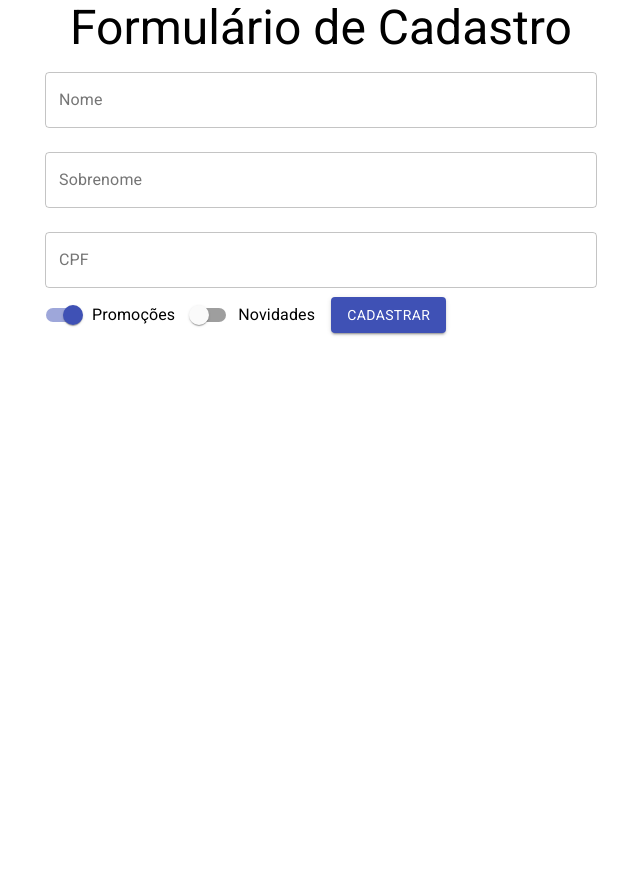
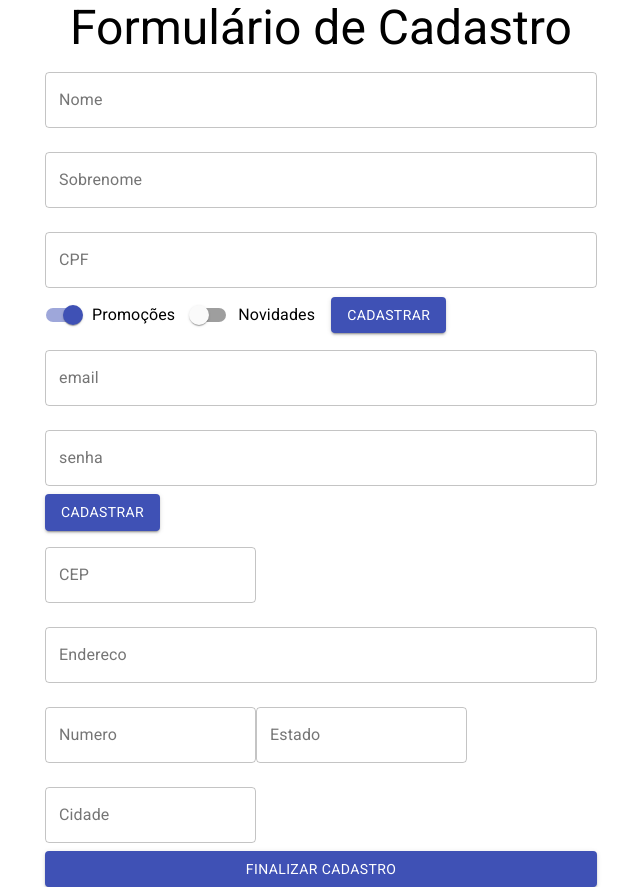
Before and after one commit to brunocesaras/heact-hooks-contextos-boas-praticas, a React (Create React App) app: page / in a window 1280 px wide. Shown: the whole page, without its empty margins (319-959 px from the left). Before the commit the page ends 800 px from the top, so only its background shows below. Built offline with nearby package versions, Linux system fonts and the light colour scheme.

Commit message:
aula 1 - criando novos componentes.

```diff
--- /dev/null
+++ b/src/components/FormularioCadastro/DadosEntrega.jsx
@@ -0,0 +1,29 @@
+import React from 'react';
+import { TextField, Button } from '@material-ui/core';
+
+function DadosEntrega(){
+  return(
+    <form>
+      <TextField id= "cep" label="CEP" type="number"
+        variant="outlined"
+        margin="normal"/>
+      <TextField id= "endereco" label="Endereco" type="text"
+        variant="outlined"
+        margin="normal"
+        fullWidth />
+      <TextField id= "numero" label="Numero" type="number"
+        variant="outlined"
+        margin="normal" />
+      <TextField id= "estado" label="Estado" type="text"
+        variant="outlined"
+        margin="normal" />
+      <TextField id= "cidade" label="Cidade" type="text"
+        variant="outlined"
+        margin="normal" />
+
+      <Button type="submit" variant="contained" color="primary" fullWidth >Finalizar Cadastro</Button>
+    </form>
+  );
+}
+
+export default DadosEntrega;
--- /dev/null
+++ b/src/components/FormularioCadastro/DadosPessoais.jsx
@@ -0,0 +1,84 @@
+import React, {useState} from 'react'
+import { Button, TextField, Switch, FormControlLabel } from '@material-ui/core';
+
+
+function DadosPessoais( {aoEnviar, validarCPFProps2} ){
+  const [nome, setNome] = useState("");
+  const [sobrenome, setSobrenome] = useState("");
+  const [cpf, setCpf] = useState("");
+  const [promocoes, setPromocoes] = useState(true);
+  const [novidades, setNovidades] = useState(false);
+  const [erros, setErros] = useState({
+    cpf: {valido:true, texto:""}
+  });
+
+  return (
+    <form onSubmit={ (event) => {
+        event.preventDefault();
+        aoEnviar({nome, sobrenome, cpf, promocoes, novidades});
+      }}>
+      <TextField
+        value={nome}
+        onChange = { (event) => {
+          let tmpNome = event.target.value;
+          setNome(tmpNome);
+        }}
+        id="nome"
+        label="Nome"
+        variant="outlined"
+        margin="normal"
+        fullWidth />
+
+      <TextField
+        value={sobrenome}
+        onChange={ (event) => {
+          setSobrenome(event.target.value);
+        }}
+        id="sobenome"
+        label="Sobrenome"
+        variant="outlined"
+        margin="normal"
+        fullWidth />
+
+      <TextField
+        value={cpf}
+        onChange={ (event) => {
+          setCpf(event.target.value);
+        }}
+
+        onBlur={ (event) => {
+          setErros( {cpf: validarCPFProps2(cpf)});
+        }}
+        error={!erros.cpf.valido}
+        helperText={erros.cpf.texto}
+        id="cpf"
+        label="CPF"
+        variant="outlined"
+        margin="normal"
+        fullWidth />
+
+      <FormControlLabel
+        label="Promoções"
+        control={<Switch onChange={ (event) => {
+            setPromocoes(event.target.checked);
+        }}
+        checked={promocoes}
+        name="promocoes"
+        color="primary"/>} />
+
+      <FormControlLabel
+        label="Novidades"
+        control={<Switch onChange={ (event) => {
+            setNovidades(event.target.checked);
+        }}
+        checked={novidades}
+        name="novidades"
+        color="primary"/>} />
+
+      <Button type="submit" variant="contained" color="primary">Cadastrar</Button>
+
+    </form>
+  );
+}
+
+export default DadosPessoais;
--- /dev/null
+++ b/src/components/FormularioCadastro/DadosUsuario.jsx
@@ -0,0 +1,21 @@
+import React from 'react';
+
+import { TextField, Button } from '@material-ui/core';
+
+function DadosUsuario(){
+  return (
+    <form>
+      <TextField id= "email" label="email" type="email"
+        variant="outlined"
+        margin="normal"
+        fullWidth/>
+      <TextField id= "senha" label="senha" type="password"
+        variant="outlined"
+        margin="normal"
+        fullWidth/>
+      <Button type="submit" variant="contained" color="primary">Cadastrar</Button>
+    </form>
+  );
+}
+
+export default DadosUsuario;
--- a/src/components/FormularioCadastro/FormularioCadastro.jsx
+++ b/src/components/FormularioCadastro/FormularioCadastro.jsx
@@ -1,83 +1,16 @@
-import React, {useState} from 'react'
-import { Button, TextField, Switch, FormControlLabel } from '@material-ui/core';
-
+import React from 'react';
+import DadosPessoais from './DadosPessoais';
+import DadosUsuario from './DadosUsuario';
+import DadosEntrega from './DadosEntrega';
 
 function FormularioCadastro( {aoEnviar, validarCPFProps} ){
-  const [nome, setNome] = useState("");
-  const [sobrenome, setSobrenome] = useState("");
-  const [cpf, setCpf] = useState("");
-  const [promocoes, setPromocoes] = useState(true);
-  const [novidades, setNovidades] = useState(false);
-  const [erros, setErros] = useState({
-    cpf: {valido:true, texto:""}
-  });
 
   return (
-    <form onSubmit={ (event) => {
-        event.preventDefault();
-        aoEnviar({nome, sobrenome, cpf, promocoes, novidades});
-      }}>
-      <TextField
-        value={nome}
-        onChange = { (event) => {
-          let tmpNome = event.target.value;
-          setNome(tmpNome);
-        }}
-        id="standard-basic"
-        label="Nome"
-        variant="outlined"
-        margin="normal"
-        fullWidth />
-
-      <TextField
-        value={sobrenome}
-        onChange={ (event) => {
-          setSobrenome(event.target.value);
-        }}
-        id="standard-basic"
-        label="Sobrenome"
-        variant="outlined"
-        margin="normal"
-        fullWidth />
-
-      <TextField
-        value={cpf}
-        onChange={ (event) => {
-          setCpf(event.target.value);
-        }}
-
-        onBlur={ (event) => {
-          setErros( {cpf: validarCPFProps(cpf)});
-        }}
-        error={!erros.cpf.valido}
-        helperText={erros.cpf.texto}
-        id="standard-basic"
-        label="CPF"
-        variant="outlined"
-        margin="normal"
-        fullWidth />
-
-      <FormControlLabel
-        label="Promoções"
-        control={<Switch onChange={ (event) => {
-            setPromocoes(event.target.checked);
-        }}
-        checked={promocoes}
-        name="promocoes"
-        color="primary"/>} />
-
-      <FormControlLabel
-        label="Novidades"
-        control={<Switch onChange={ (event) => {
-            setNovidades(event.target.checked);
-        }}
-        checked={novidades}
-        name="novidades"
-        color="primary"/>} />
-
-      <Button type="submit" variant="contained" color="primary">Cadastrar</Button>
-
-    </form>
+    <>
+      <DadosPessoais aoEnviar={aoEnviar} validarCPFProps2={validarCPFProps}/>
+      <DadosUsuario />
+      <DadosEntrega />
+    </>
   );
 }
 
```
